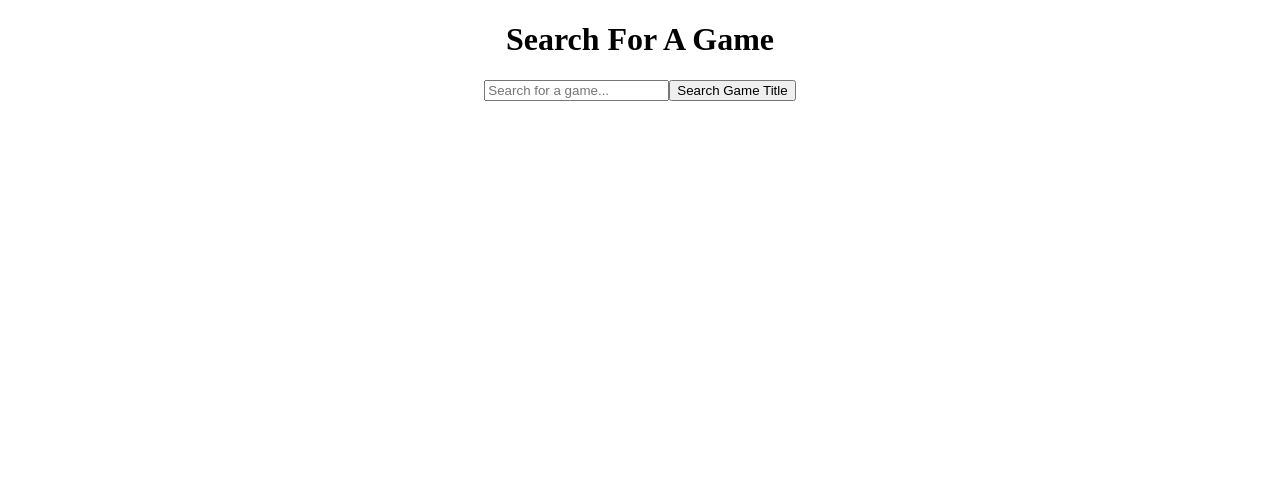
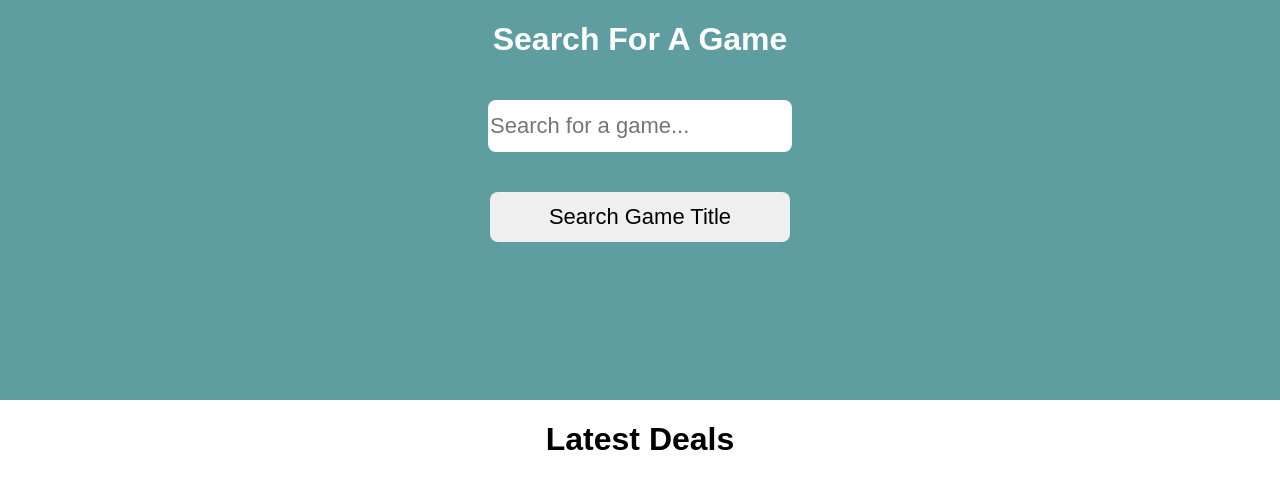
Before and after one commit to AngerOverApathy/reaction, a React (Vite) app: page / in a window 1280 px wide. Shown: the top 488 px of the page. Built offline with nearby package versions, Linux system fonts and the light colour scheme.

Commit message:
style added

```diff
--- a/src/App.css
+++ b/src/App.css
@@ -1,3 +1,39 @@
+body {
+  margin: 0;
+  padding: 0;
+}
+
 .App {
   text-align: center;
+  font-family: Arial, Helvetica, sans-serif;
+  display: flex;
+  flex-direction: column;
+  height: 100vh;
 }
+
+.searchSection {
+  flex: 50%;
+  width: 100%;
+  display: flex;
+  align-items: center;
+  flex-direction: column;
+  background-color: cadetblue;
+  color: white;
+}
+
+.dealsSection {
+  flex: 50%;
+  width: 100%;
+  display: flex;
+  justify-content: center;
+  flex-direction: row;
+}
+
+input, button {
+  width: 300px;
+  height: 50px;
+  border: none;
+  border-radius: 8px;
+  margin: 20px;
+  font-size: 22px;
+}
--- a/src/App.jsx
+++ b/src/App.jsx
@@ -12,7 +12,10 @@ function App() {
         <input type='text' placeholder='Search for a game...'/>
         <button>Search Game Title</button>
       </div>
-      <div className='dealsSection'></div>
+
+      <div className='dealsSection'>
+        <h1>Latest Deals</h1>
+      </div>
     </div>
     </>
   )
```
